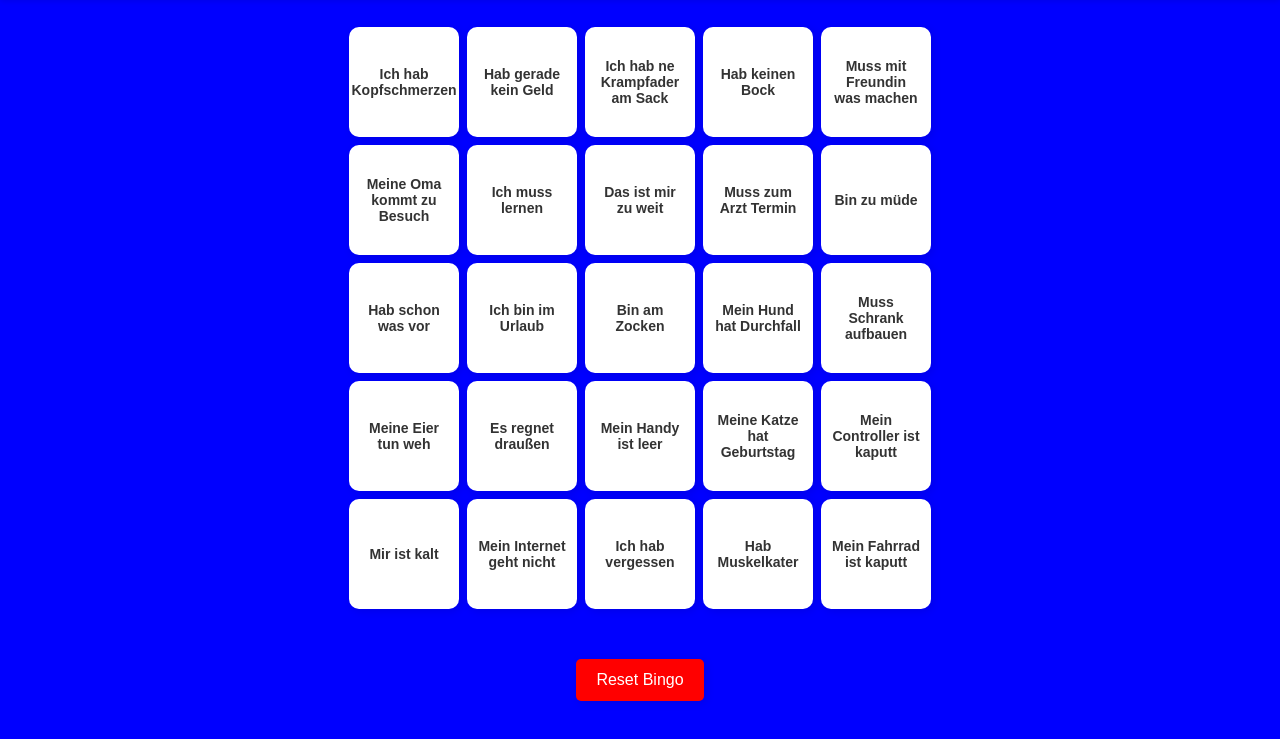
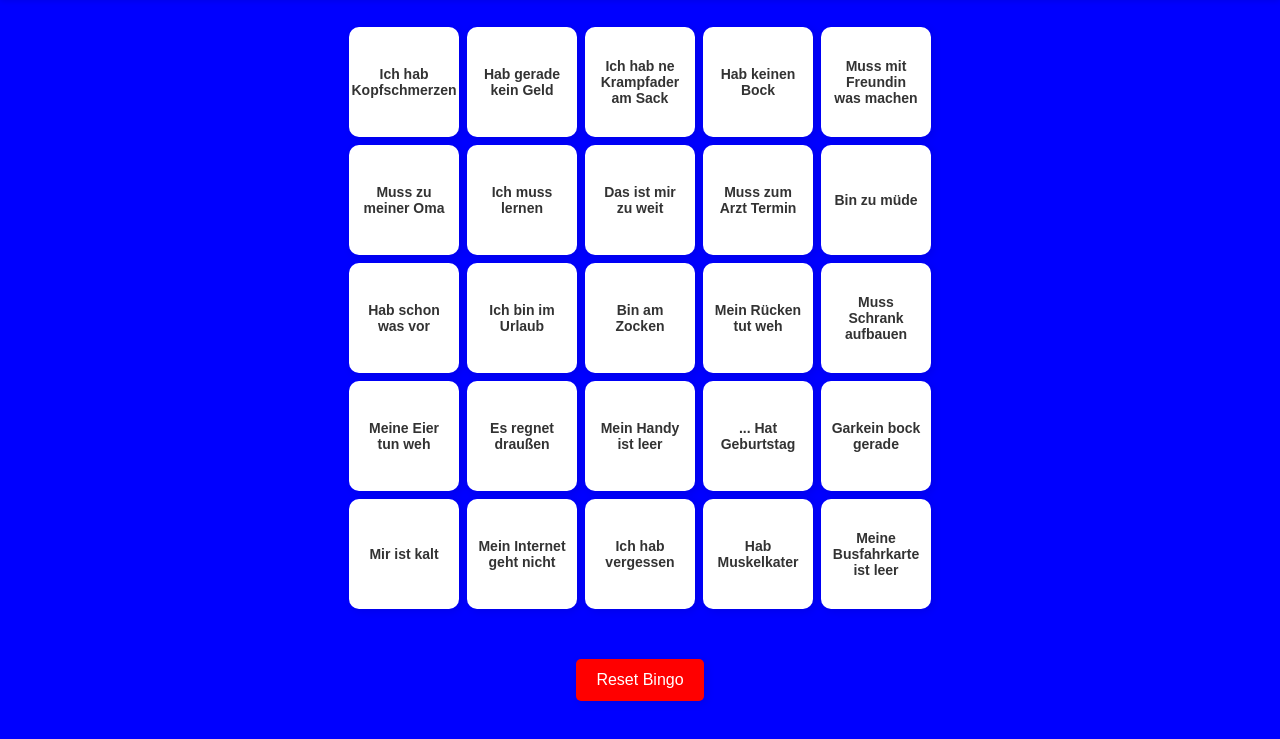
Before and after one commit to MetoRizz/BingoFUX, a plain HTML site: page Index.html in a window 1280 px wide. Shown: the part 61-800 px from the top of the page. Drawn offline with Linux system fonts and the light colour scheme.

Commit message:
Update Index.html

```diff
--- a/Index.html
+++ b/Index.html
@@ -110,11 +110,11 @@
             "Muss mit Freundin was machen", "Muss zum Arzt Termin", "Mir ist kalt",
             "Muss Schrank aufbauen", "Hab gerade kein Geld", "Bin am Zocken",
             "Meine Eier tun weh", "Ich hab ne Krampfader am Sack", "Das ist mir zu weit",
-            "Ich hab Kopfschmerzen", "Mein Handy ist leer", "Meine Katze hat Geburtstag",
-            "Hab Muskelkater", "Mein Fahrrad ist kaputt", "Hab schon was vor",
+            "Ich hab Kopfschmerzen", "Mein Handy ist leer", "... Hat Geburtstag",
+            "Hab Muskelkater", "Meine Busfahrkarte ist leer", "Hab schon was vor",
             "Bin zu müde", "Mein Internet geht nicht", "Ich muss lernen",
-            "Hab keinen Bock", "Es regnet draußen", "Mein Hund hat Durchfall",
-            "Meine Oma kommt zu Besuch", "Mein Controller ist kaputt", "Ich bin im Urlaub",
+            "Hab keinen Bock", "Es regnet draußen", "Mein Rücken tut weh",
+            "Muss zu meiner Oma", "Garkein bock gerade", "Ich bin im Urlaub",
             "Ich hab vergessen"
         ];
 
```
